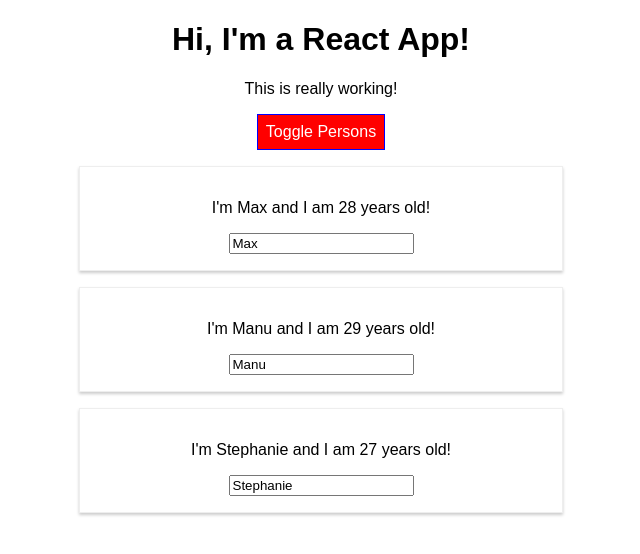
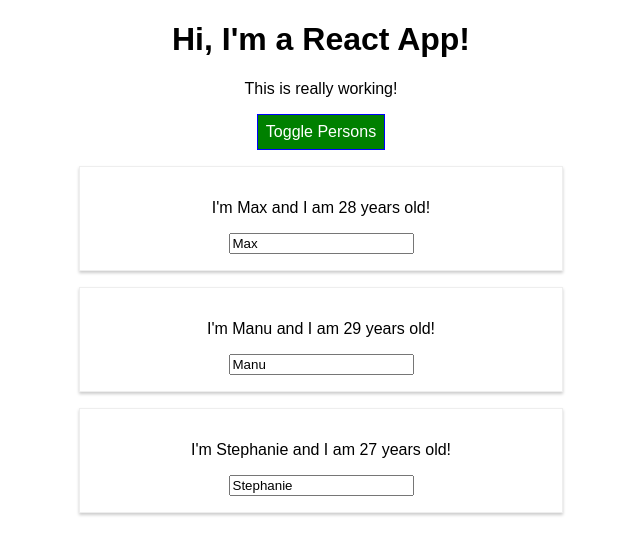
Before and after one commit to lesniakpawel/react-stage-1, a React (Create React App) app: page / in a window 1280 px wide. Both pictures are taken after a click on the button "Toggle Persons". Shown: the top 554 px of the page, without its empty margins (319-959 px from the left). Built offline with nearby package versions, Linux system fonts and the light colour scheme.

Commit message:
71. More on Styled Components

```diff
--- a/src/App.js
+++ b/src/App.js
@@ -1,6 +1,21 @@
 import React, { Component } from 'react';
 import Person from './Person/Person';
+import styled from 'styled-components';
 import './App.css';
+
+const StyledButton = styled.button`
+	background-color: green;
+	color: white;
+	font: inherit;
+	border: 1px solid blue;
+	padding: 8px;
+	cursor: pointer;
+
+	&:hover {
+		background-color: lightgreen;
+		color: black;
+	}
+`;
 
 class App extends Component {
 	state = {
@@ -56,16 +71,16 @@
 
   render() {
   	const style = {
-  		backgroundColor: 'green',
-			color: 'white',
-			font: 'inherit',
-			border: '1px solid blue',
-			padding: '8px',
-			cursor: 'pointer',
-			':hover': {
-  			backgroundColor: 'lightgreen',
-  			color: 'black'
-			}
+  		// backgroundColor: 'green',
+			// color: 'white',
+			// font: 'inherit',
+			// border: '1px solid blue',
+			// padding: '8px',
+			// cursor: 'pointer',
+			// ':hover': {
+  		// 	backgroundColor: 'lightgreen',
+  		// 	color: 'black'
+			// }
 		};
 
   	let persons = null;
@@ -106,12 +121,11 @@
 				<h1>Hi, I'm a React App!</h1>
 				<p className={classes.join(' ')}>This is really working!</p>
 
-				<button
-					style={style}
+				<StyledButton
 					onClick={this.togglePersonsHandler}
 				>
 					Toggle Persons
-				</button>
+				</StyledButton>
 				{persons}
 			</div>
     );
--- a/src/Person/Person.js
+++ b/src/Person/Person.js
@@ -16,11 +16,11 @@
 `;
 
 const person = (props) => {
-	const style = {
-		'@media (min-width: 500px)': {
-			width: '450px'
-		}
-	};
+	// const style = {
+	// 	'@media (min-width: 500px)': {
+	// 		width: '450px'
+	// 	}
+	// };
 	return (
 		<StyledDiv>
 			<p
```
